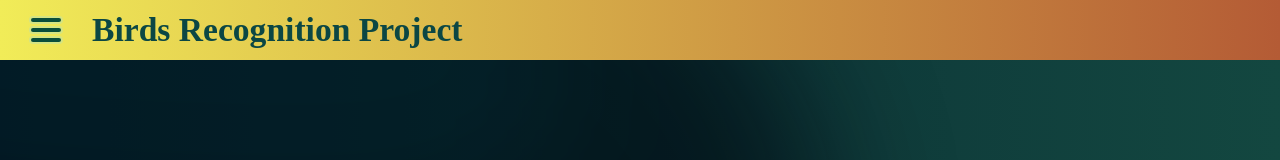
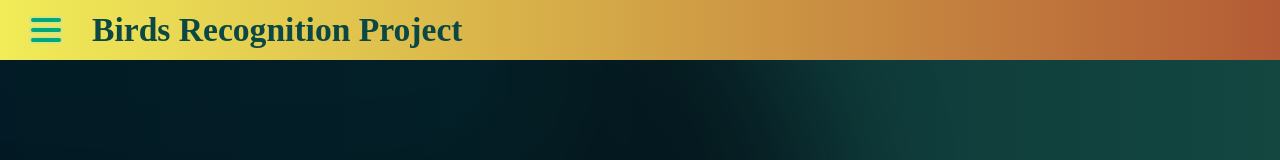
Before and after one commit to martindabuilder/BirdRecognitionApp, a React app in the folder frontend/: page / in a window 1280 px wide. Shown: the top 160 px of the page. Built offline with nearby package versions, Linux system fonts and the light colour scheme; the HTML template or start-up script is replaced by a standard one.

Commit message:
@property changes to the title bar button
Added @property to the title bar button so i figured id save now as everything is working good, will update the colors themself later.

```diff
--- a/frontend/src/components/Shared/title-bar.css
+++ b/frontend/src/components/Shared/title-bar.css
@@ -11,11 +11,27 @@
     initial-value: #b45b35;
 }
 
+@property --sidebar-button-color {
+    syntax: "<color>";
+    inherits: true;
+    initial-value: rgb(10, 78, 59)
+}
+
+@property --sidebar-button-border-color {
+    syntax: "<color>";
+    inherits: true;
+    initial-value: rgb(213, 228, 130);
+}
+
+
 /* css */
 
 .title-bar {
     --title-color-start: #f1ec58;
     --title-color-end: #b45b35;
+    --sidebar-button-color: rgb(1, 3, 113);
+    --sidebar-button-border-color: rgb(152, 38, 38);
+
     position: relative;
     height: 60px;
     width: 100%;
@@ -31,28 +47,11 @@
     overflow: hidden;
     isolation: isolate;
     background: linear-gradient(90deg, var(--title-color-start), var(--title-color-end));
-    transition: --title-color-start 1s ease, --title-color-end 0.8s ease;
-}
-
-/* different color themes for the different pages */
-.main-theme {
-    --title-color-start: #f1ec58;
-    --title-color-end: #b45b35;
-}
-
-.results-theme {
-    --title-color-start: #bed26e;
-    --title-color-end: #7cacc5;
-}
-
-.birdlist-theme {
-    --title-color-start: #ecd866;
-    --title-color-end: #d33530;
-}
-
-.info-theme {
-    --title-color-start: #c4bcf5;
-    --title-color-end: #f49056;
+    transition:
+        --title-color-start 1s ease,
+        --title-color-end 0.8s ease,
+        --sidebar-button-color 0.8s ease,
+        --sidebar-button-border-color 0.8s ease;
 }
 
 
@@ -83,9 +82,9 @@
     display: block;
     width: 30px;
     height: 4px;
-    background: rgb(10, 78, 59);
+    background: var(--sidebar-button-color);
     border-radius: 3px;
-    box-shadow: 0 0 0 2px rgb(213, 228, 130);
+    box-shadow: 0 0 0 2px var(--sidebar-button-border-color);
     transition: transform 0.2s ease;
 }
 
@@ -93,6 +92,7 @@
 .sidebar-button.open span:nth-child(1) { transform: translateY(10px) rotate(45deg); }
 .sidebar-button.open span:nth-child(2) { opacity: 0; }
 .sidebar-button.open span:nth-child(3) { transform: translateY(-10px) rotate(-45deg); }
+
 
 /* Section containing the info and list buttons */
 .side-menu-section {
@@ -158,3 +158,37 @@
     opacity: 1;
     visibility: visible;
 }
+
+
+/* different color themes for the different pages */
+.main-theme {
+    --title-color-start: #f1ec58;
+    --title-color-end: #b45b35;
+
+    --sidebar-button-color: rgb(0, 167, 120);
+    --sidebar-button-border-color: rgb(213, 228, 130);
+}
+
+.results-theme {
+    --title-color-start: #bed26e;
+    --title-color-end: #7cacc5;
+
+    --sidebar-button-color: rgb(1, 3, 113);
+    --sidebar-button-border-color: rgb(152, 38, 38);
+}
+
+.birdlist-theme {
+    --title-color-start: #ecd866;
+    --title-color-end: #d33530;
+
+    --sidebar-button-color: rgb(1, 3, 113);
+    --sidebar-button-border-color: rgb(152, 38, 38);
+}
+
+.info-theme {
+    --title-color-start: #c4bcf5;
+    --title-color-end: #c556f4;
+
+    --sidebar-button-color: rgb(1, 3, 113);
+    --sidebar-button-border-color: rgb(152, 38, 38);
+}
```
